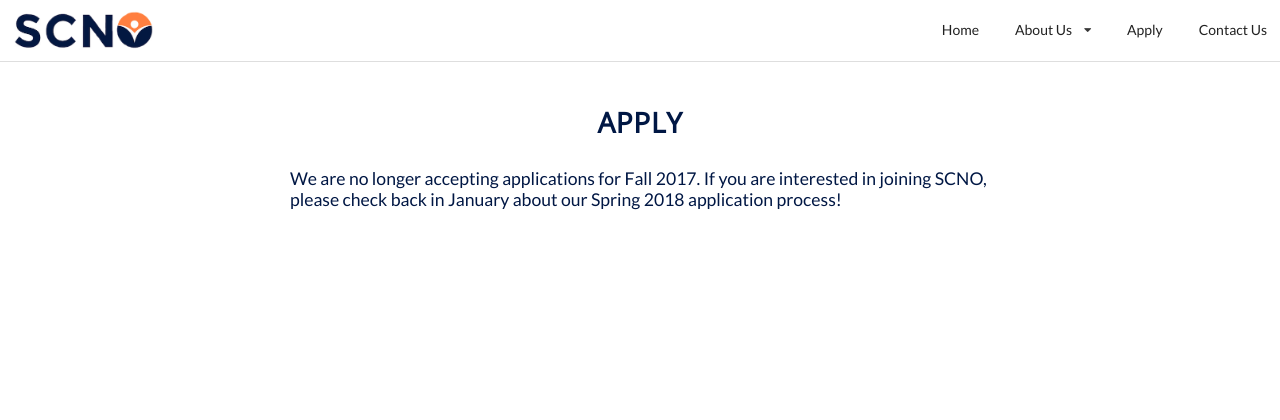
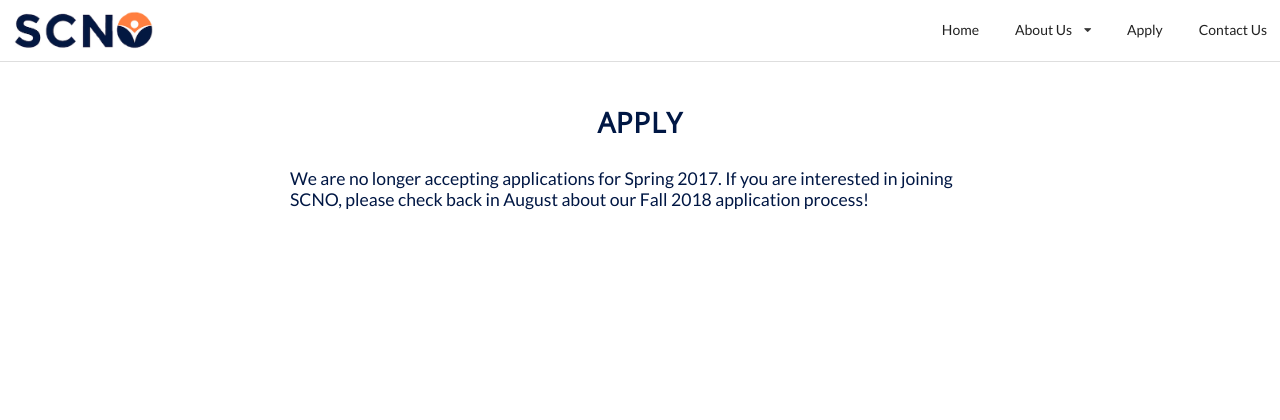
Before and after one commit to lsurasani/lsurasani.github.io, a PHP site: page /apply in a window 1280 px wide. Shown: the top 420 px of the page. Run offline with PHP 8.4, Linux system fonts and the light colour scheme; some libraries are stand-ins or nearby versions.

Commit message:
Update apply.php

```diff
--- a/apply.php
+++ b/apply.php
@@ -17,7 +17,7 @@
                 <div class="ui horizontal divider">
                     <h1>Apply</h1>
                 </div>
-                <p>We are no longer accepting applications for Fall 2017. If you are interested in joining SCNO, please check back in January about our Spring 2018 application process!</p>
+                <p>We are no longer accepting applications for Spring 2017. If you are interested in joining SCNO, please check back in August about our Fall 2018 application process!</p>
             </div>
 
             <?php include "footer.html"; ?>
```
